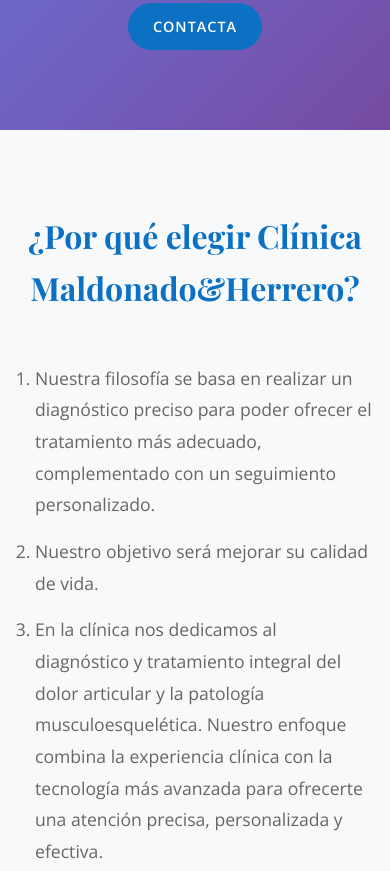
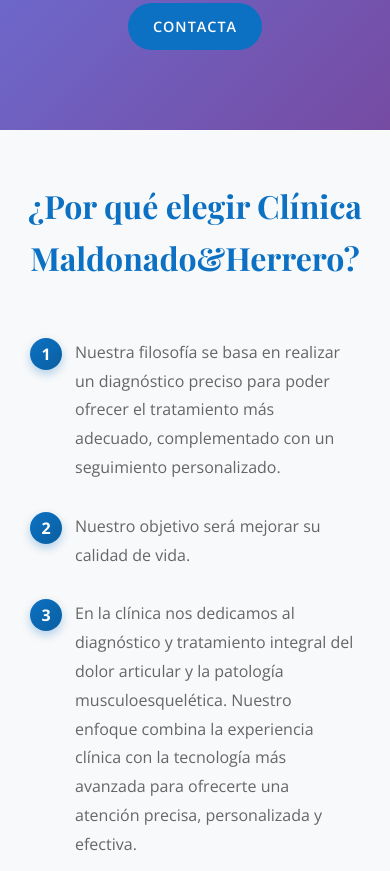
Before and after one commit to zeoculls/web_alfonso, a plain HTML site: page index.html in a window 390 px wide. Shown: the part 3852-4723 px from the top of the page. Drawn offline with nearby package versions, Linux system fonts and the light colour scheme.

Commit message:
Add files via upload

```diff
--- a/styles.css
+++ b/styles.css
@@ -486,14 +486,60 @@
 
 .about-list {
     margin: 0;
-    padding-left: 20px;
+    padding-left: 0;
+    list-style: none;
     color: #666;
     font-size: 1.1rem;
     line-height: 1.8;
 }
 
 .about-list li {
-    margin-bottom: 15px;
+    margin-bottom: 25px;
+    padding-left: 45px;
+    position: relative;
+    padding-top: 5px;
+}
+
+.about-list li::before {
+    content: '';
+    position: absolute;
+    left: 0;
+    top: 8px;
+    width: 30px;
+    height: 30px;
+    background: linear-gradient(135deg, #0c71c3 0%, #0a5fa0 100%);
+    border-radius: 50%;
+    display: flex;
+    align-items: center;
+    justify-content: center;
+    box-shadow: 0 4px 10px rgba(12, 113, 195, 0.3);
+}
+
+.about-list li:nth-child(1)::before {
+    content: '1';
+    color: white;
+    font-weight: bold;
+    font-size: 1rem;
+    line-height: 30px;
+    text-align: center;
+}
+
+.about-list li:nth-child(2)::before {
+    content: '2';
+    color: white;
+    font-weight: bold;
+    font-size: 1rem;
+    line-height: 30px;
+    text-align: center;
+}
+
+.about-list li:nth-child(3)::before {
+    content: '3';
+    color: white;
+    font-weight: bold;
+    font-size: 1rem;
+    line-height: 30px;
+    text-align: center;
 }
 
 .about-image img {
@@ -1109,9 +1155,39 @@
         gap: 30px;
     }
 
+    .about-section {
+        padding: 60px 0;
+    }
+
     .about-content {
         grid-template-columns: 1fr;
         gap: 40px;
+        margin-top: 30px;
+        padding: 0 20px;
+    }
+
+    .about-list {
+        padding-left: 0;
+        margin-top: 20px;
+    }
+
+    .about-list li {
+        margin-bottom: 30px;
+        padding-left: 50px;
+        padding-right: 10px;
+    }
+
+    .about-list li::before {
+        width: 35px;
+        height: 35px;
+        top: 5px;
+    }
+
+    .about-list li:nth-child(1)::before,
+    .about-list li:nth-child(2)::before,
+    .about-list li:nth-child(3)::before {
+        line-height: 35px;
+        font-size: 1.1rem;
     }
 
     .team-grid {
@@ -1182,6 +1258,34 @@
     .modal-content {
         margin: 10% auto;
         padding: 30px 20px;
+    }
+
+    .about-section {
+        padding: 50px 0;
+    }
+
+    .about-content {
+        padding: 0 15px;
+        gap: 30px;
+    }
+
+    .about-list li {
+        margin-bottom: 25px;
+        padding-left: 45px;
+        padding-right: 5px;
+        font-size: 1rem;
+    }
+
+    .about-list li::before {
+        width: 32px;
+        height: 32px;
+    }
+
+    .about-list li:nth-child(1)::before,
+    .about-list li:nth-child(2)::before,
+    .about-list li:nth-child(3)::before {
+        line-height: 32px;
+        font-size: 1rem;
     }
 }
 
```
